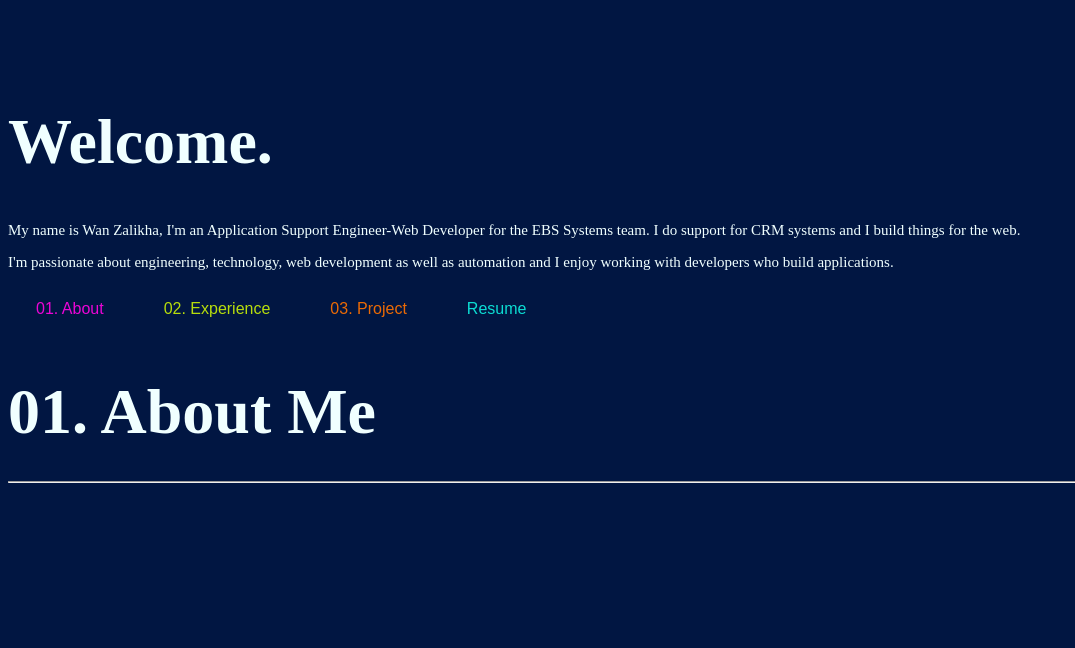
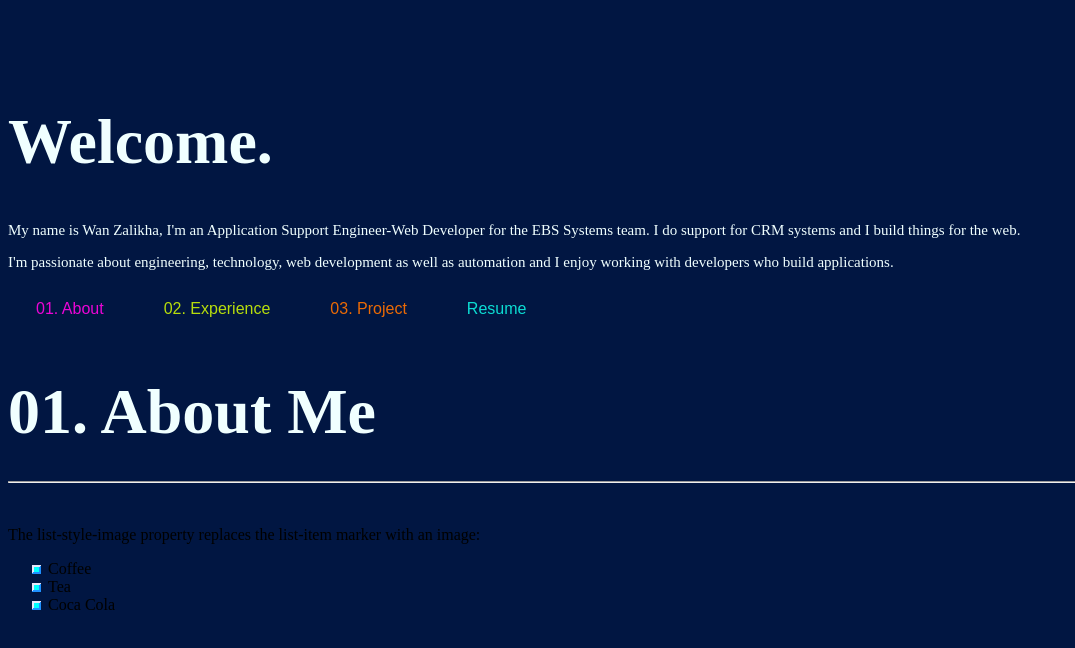
Before and after one commit to zalikhazaidi/zalikhazaidi.github.io, a plain HTML site: page index.htm in a window 1280 px wide. Shown: the whole page, without its empty margins (0-1075 px from the left). Drawn offline with Linux system fonts and the light colour scheme.

Commit message:
Update index.htm

```diff
--- a/index.htm
+++ b/index.htm
@@ -32,6 +32,10 @@ body {
 
 .btn2:hover {background: #027887 ;}
 .resume {color: #0CDDD3 ;}
+
+ul {
+  list-style-image: url('sqcyan.gif');
+}
 </style>
 </head>
 <body>
@@ -52,6 +56,13 @@ body {
 <button class="btn2 resume" onclick=" window.open('Resume_WanZalikha.pdf','_blank')">Resume</button>
 
 <h1 style="color: azure; font-size:4em;">01. About Me <hr></h1>
+<p>The list-style-image property replaces the list-item marker with an image:</p>
+
+<ul>
+  <li>Coffee</li>
+  <li>Tea</li>
+  <li>Coca Cola</li>
+</ul>
 
 </body>
 </html>
```
